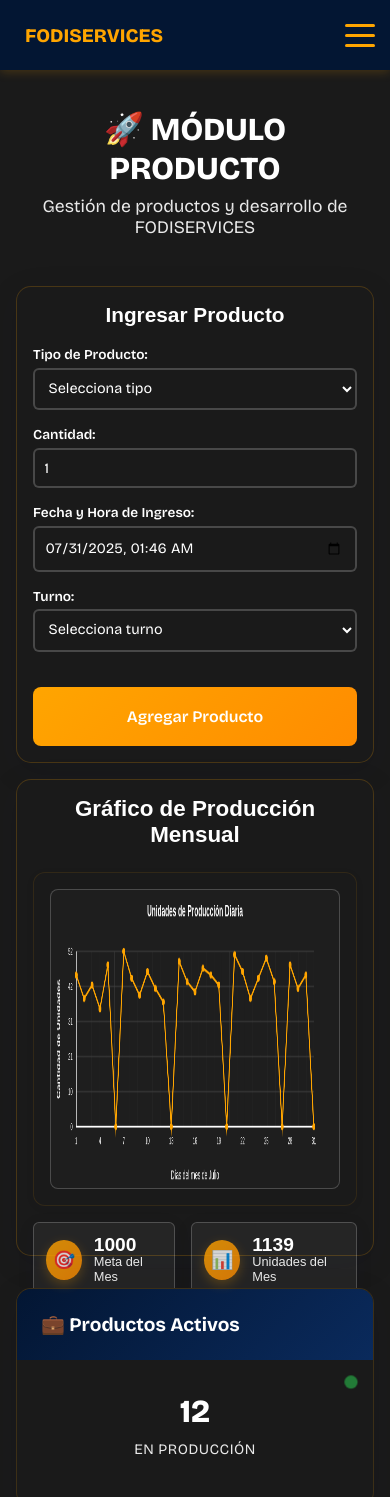
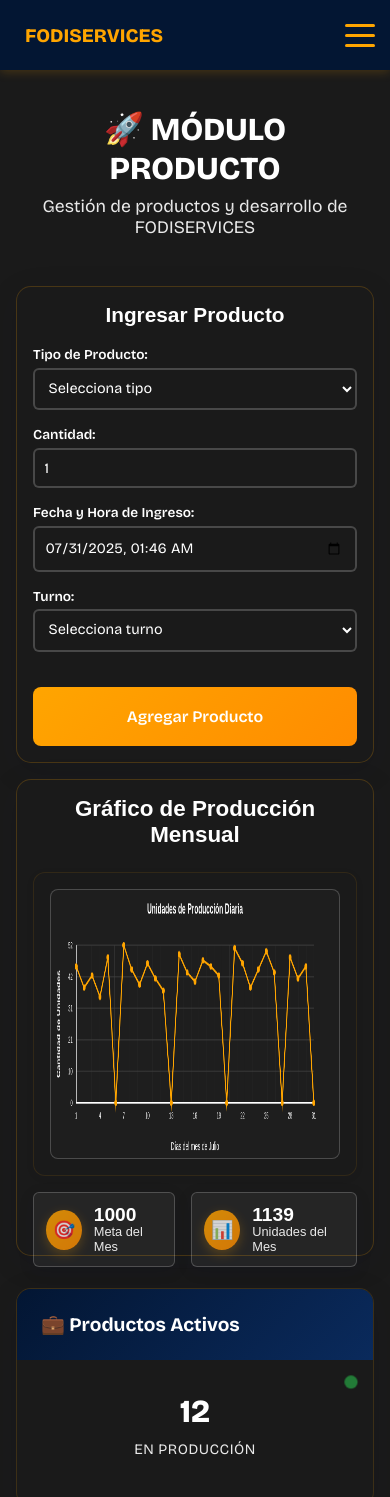
Before and after one commit to SebasTaclar/fodiservices, a Vue app: page /producto in a window 390 px wide. Shown: the top 1497 px of the page. Built offline with nearby package versions, Linux system fonts and the light colour scheme.

Commit message:
fix graphic height

```diff
--- a/src/views/Producto.vue
+++ b/src/views/Producto.vue
@@ -1089,7 +1089,7 @@ onMounted(() => {
 
   .chart-container canvas {
     width: 100%;
-    height: 300px;
+    height: 270px;
   }
 
   .entry-form-card,
```
